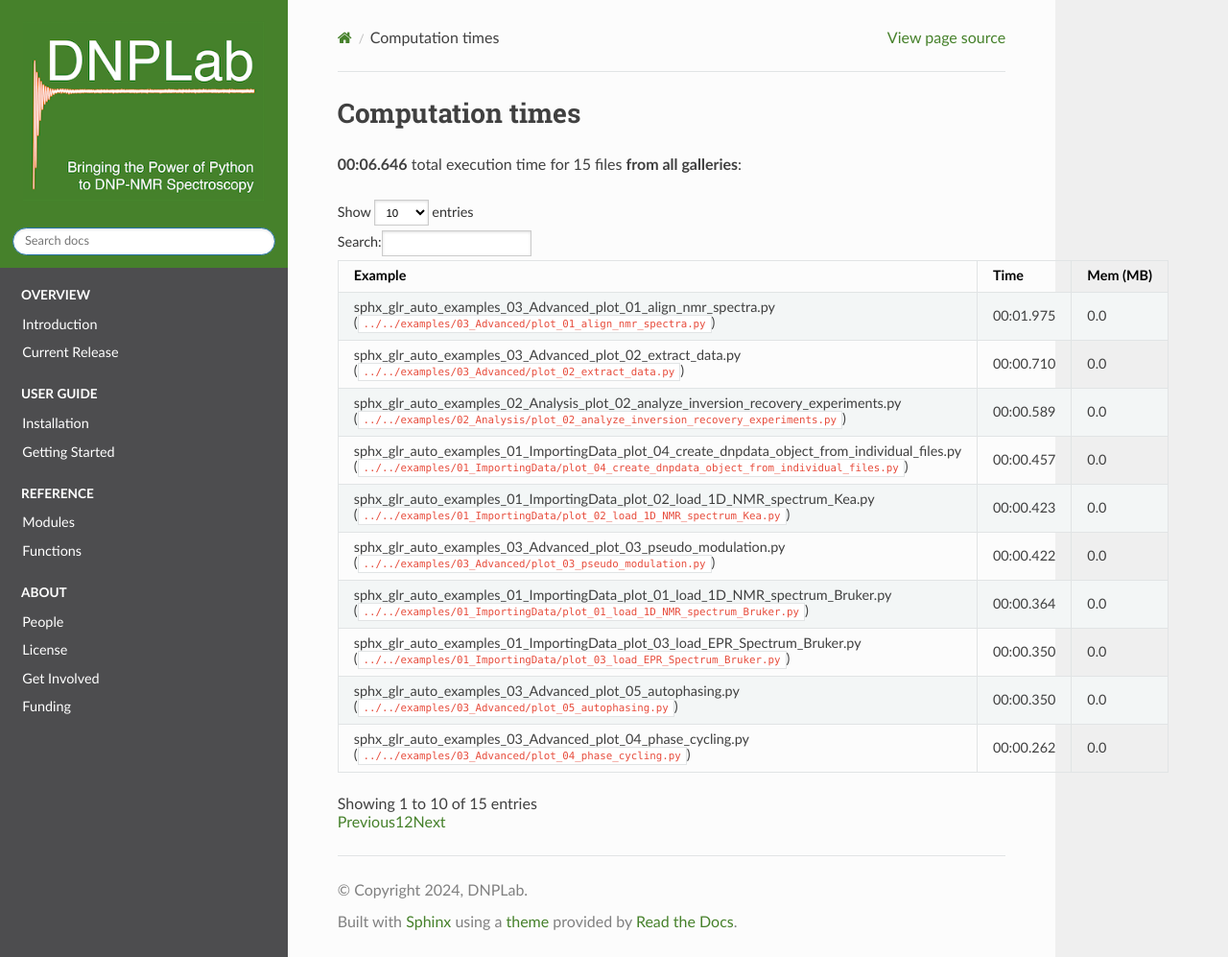
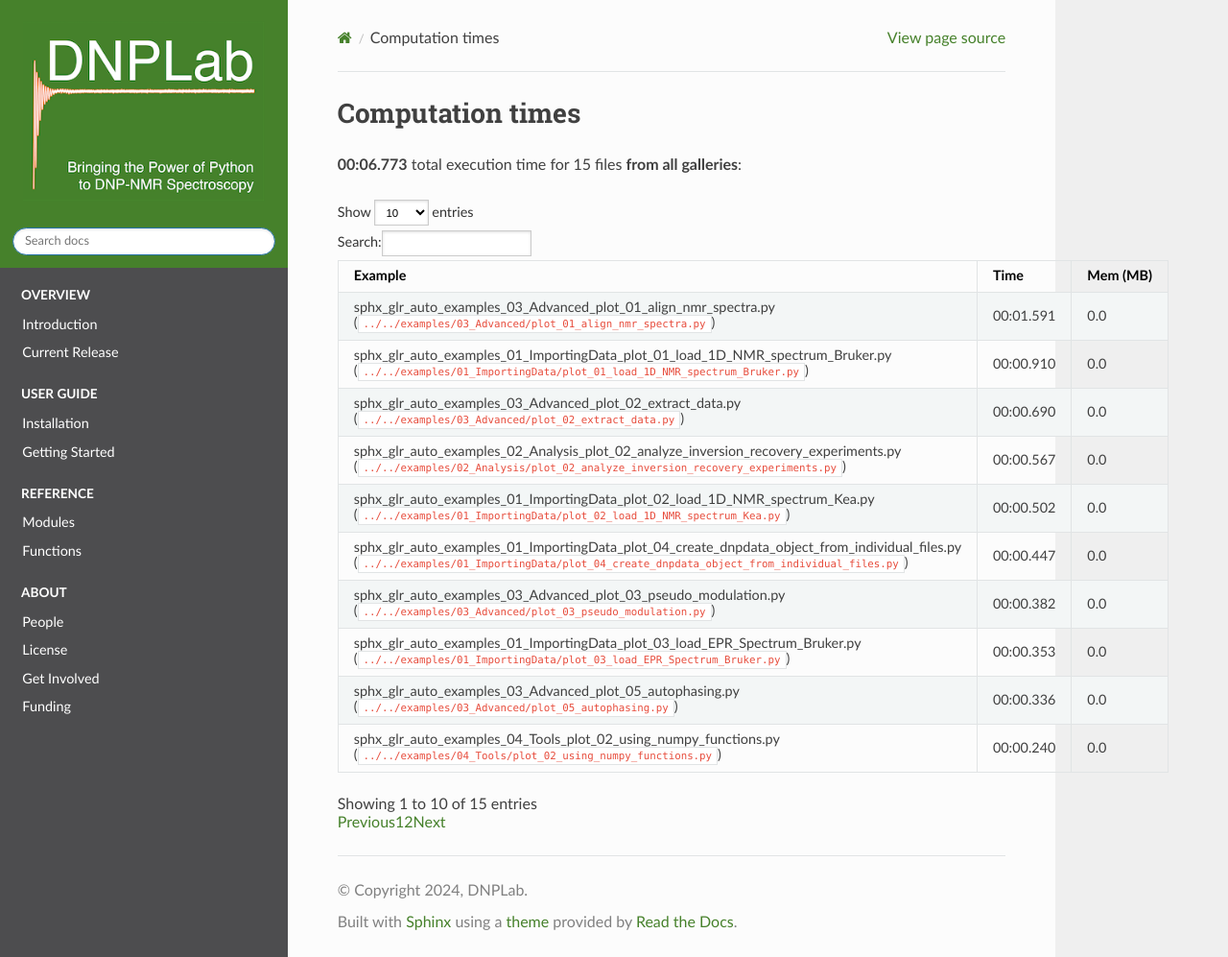
Before and after one commit to DNPLab/DNPLab, a Sphinx documentation site: the page built from docs/source/sg_execution_times.rst, in a window 1280 px wide and 997 px high. Shown: the whole window at 96% size. Built offline with Sphinx 7.4.7 and the Read the Docs theme 2.0.0, drawn with Linux system fonts in a browser that asks for light colours; pages that are not in the unit, such as notebooks, are missing from menus; a script that is not in the unit is left out; the version number could not be read and is left out.

```diff
--- a/docs/source/sg_execution_times.rst
+++ b/docs/source/sg_execution_times.rst
@@ -6,7 +6,7 @@
 
 Computation times
 =================
-**00:06.646** total execution time for 15 files **from all galleries**:
+**00:06.773** total execution time for 15 files **from all galleries**:
 
 .. container::
 
@@ -33,47 +33,47 @@
      - Time
      - Mem (MB)
    * - :ref:`sphx_glr_auto_examples_03_Advanced_plot_01_align_nmr_spectra.py` (``../../examples/03_Advanced/plot_01_align_nmr_spectra.py``)
-     - 00:01.975
+     - 00:01.591
+     - 0.0
+   * - :ref:`sphx_glr_auto_examples_01_ImportingData_plot_01_load_1D_NMR_spectrum_Bruker.py` (``../../examples/01_ImportingData/plot_01_load_1D_NMR_spectrum_Bruker.py``)
+     - 00:00.910
      - 0.0
    * - :ref:`sphx_glr_auto_examples_03_Advanced_plot_02_extract_data.py` (``../../examples/03_Advanced/plot_02_extract_data.py``)
-     - 00:00.710
+     - 00:00.690
      - 0.0
    * - :ref:`sphx_glr_auto_examples_02_Analysis_plot_02_analyze_inversion_recovery_experiments.py` (``../../examples/02_Analysis/plot_02_analyze_inversion_recovery_experiments.py``)
-     - 00:00.589
+     - 00:00.567
+     - 0.0
+   * - :ref:`sphx_glr_auto_examples_01_ImportingData_plot_02_load_1D_NMR_spectrum_Kea.py` (``../../examples/01_ImportingData/plot_02_load_1D_NMR_spectrum_Kea.py``)
+     - 00:00.502
      - 0.0
    * - :ref:`sphx_glr_auto_examples_01_ImportingData_plot_04_create_dnpdata_object_from_individual_files.py` (``../../examples/01_ImportingData/plot_04_create_dnpdata_object_from_individual_files.py``)
-     - 00:00.457
-     - 0.0
-   * - :ref:`sphx_glr_auto_examples_01_ImportingData_plot_02_load_1D_NMR_spectrum_Kea.py` (``../../examples/01_ImportingData/plot_02_load_1D_NMR_spectrum_Kea.py``)
-     - 00:00.423
+     - 00:00.447
      - 0.0
    * - :ref:`sphx_glr_auto_examples_03_Advanced_plot_03_pseudo_modulation.py` (``../../examples/03_Advanced/plot_03_pseudo_modulation.py``)
-     - 00:00.422
-     - 0.0
-   * - :ref:`sphx_glr_auto_examples_01_ImportingData_plot_01_load_1D_NMR_spectrum_Bruker.py` (``../../examples/01_ImportingData/plot_01_load_1D_NMR_spectrum_Bruker.py``)
-     - 00:00.364
+     - 00:00.382
      - 0.0
    * - :ref:`sphx_glr_auto_examples_01_ImportingData_plot_03_load_EPR_Spectrum_Bruker.py` (``../../examples/01_ImportingData/plot_03_load_EPR_Spectrum_Bruker.py``)
-     - 00:00.350
+     - 00:00.353
      - 0.0
    * - :ref:`sphx_glr_auto_examples_03_Advanced_plot_05_autophasing.py` (``../../examples/03_Advanced/plot_05_autophasing.py``)
-     - 00:00.350
+     - 00:00.336
+     - 0.0
+   * - :ref:`sphx_glr_auto_examples_04_Tools_plot_02_using_numpy_functions.py` (``../../examples/04_Tools/plot_02_using_numpy_functions.py``)
+     - 00:00.240
      - 0.0
    * - :ref:`sphx_glr_auto_examples_03_Advanced_plot_04_phase_cycling.py` (``../../examples/03_Advanced/plot_04_phase_cycling.py``)
-     - 00:00.262
-     - 0.0
-   * - :ref:`sphx_glr_auto_examples_04_Tools_plot_02_using_numpy_functions.py` (``../../examples/04_Tools/plot_02_using_numpy_functions.py``)
-     - 00:00.248
+     - 00:00.239
      - 0.0
    * - :ref:`sphx_glr_auto_examples_02_Analysis_plot_03_peak_linewidth.py` (``../../examples/02_Analysis/plot_03_peak_linewidth.py``)
-     - 00:00.154
+     - 00:00.160
      - 0.0
    * - :ref:`sphx_glr_auto_examples_02_Analysis_plot_01_load_2D_calculate_DNP_enhancements.py` (``../../examples/02_Analysis/plot_01_load_2D_calculate_DNP_enhancements.py``)
      - 00:00.146
      - 0.0
    * - :ref:`sphx_glr_auto_examples_01_ImportingData_plot_05_indexing_dnpdata_objects.py` (``../../examples/01_ImportingData/plot_05_indexing_dnpdata_objects.py``)
-     - 00:00.098
+     - 00:00.114
      - 0.0
    * - :ref:`sphx_glr_auto_examples_04_Tools_plot_01_larmor_frequency.py` (``../../examples/04_Tools/plot_01_larmor_frequency.py``)
-     - 00:00.097
+     - 00:00.095
      - 0.0
```
Also changed, not shown: 2 other files.
